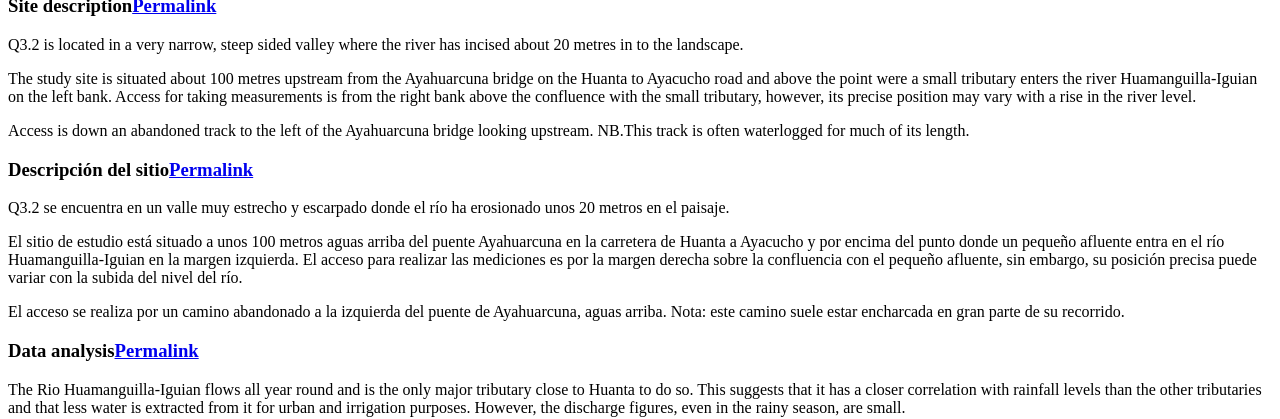
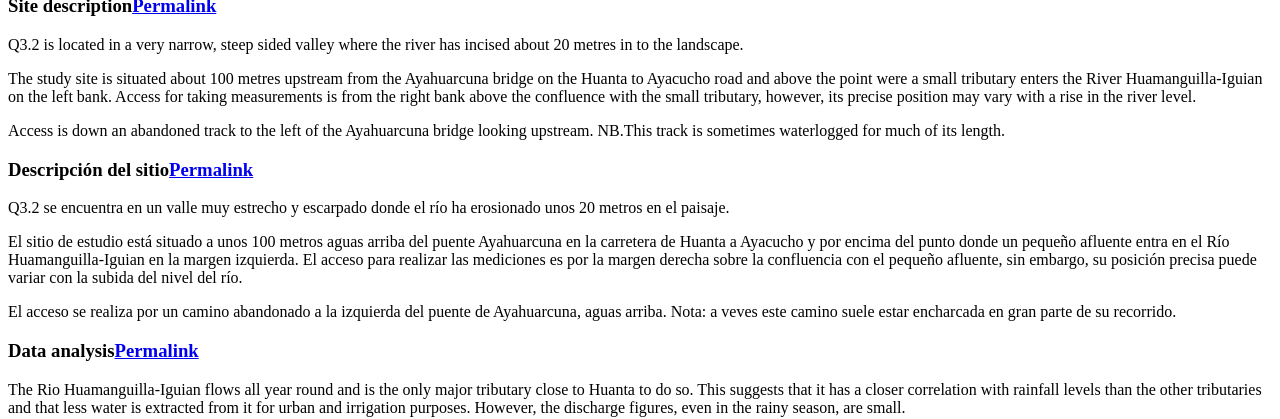
Before and after one commit to HVLepage/cavep-unah, a Jekyll site: the page built from _docs/site-network/Q3_2.md, in a window 1280 px wide and 900 px high, scrolled down 1771 px, cut to the strip 190-900 px from the top of the window. Shown: the top 419 px of the strip. Built offline with Jekyll 4.4.1, drawn with Linux system fonts in a browser that asks for light colours; comment, search, counter and statistics services are not loaded.

Commit message:
Update Q3_2.md

```diff
--- a/_docs/site-network/Q3_2.md
+++ b/_docs/site-network/Q3_2.md
@@ -36,18 +36,18 @@ View upstream from the study site / Vista rio arriba desde el lugar del estudio
 
 Q3.2 is located in a very narrow, steep sided valley where the river has incised about 20 metres in to the landscape.
 
-The study site is situated about 100 metres upstream from the Ayahuarcuna bridge on the Huanta to Ayacucho road and above the point were a small tributary enters the river Huamanguilla-Iguian on the left bank. Access for taking measurements is from the right bank above the confluence with the small tributary, however, its  precise position may vary with a rise in the river level.
+The study site is situated about 100 metres upstream from the Ayahuarcuna bridge on the Huanta to Ayacucho road and above the point were a small tributary enters the River Huamanguilla-Iguian on the left bank. Access for taking measurements is from the right bank above the confluence with the small tributary, however, its precise position may vary with a rise in the river level.
 
-Access is down an abandoned track to the left of the Ayahuarcuna bridge looking upstream. NB.This track is often waterlogged for much of its length.
+Access is down an abandoned track to the left of the Ayahuarcuna bridge looking upstream. NB.This track is sometimes waterlogged for much of its length.
 
 
 ### Descripción del sitio
 
 Q3.2 se encuentra en un valle muy estrecho y escarpado donde el río ha erosionado unos 20 metros en el paisaje.
 
-El sitio de estudio está situado a unos 100 metros aguas arriba del puente Ayahuarcuna en la carretera de Huanta a Ayacucho y por encima del punto donde un pequeño afluente entra en el río Huamanguilla-Iguian en la margen izquierda. El acceso para realizar las mediciones es por la margen derecha sobre la confluencia con el pequeño afluente, sin embargo, su posición precisa puede variar con la subida del nivel del río.
+El sitio de estudio está situado a unos 100 metros aguas arriba del puente Ayahuarcuna en la carretera de Huanta a Ayacucho y por encima del punto donde un pequeño afluente entra en el Río Huamanguilla-Iguian en la margen izquierda. El acceso para realizar las mediciones es por la margen derecha sobre la confluencia con el pequeño afluente, sin embargo, su posición precisa puede variar con la subida del nivel del río.
 
-El acceso se realiza por un camino abandonado a la izquierda del puente de Ayahuarcuna, aguas arriba. Nota: este camino suele estar encharcada en gran parte de su recorrido.
+El acceso se realiza por un camino abandonado a la izquierda del puente de Ayahuarcuna, aguas arriba. Nota: a veves este camino suele estar encharcada en gran parte de su recorrido.
 
 
 ### Data analysis
```
